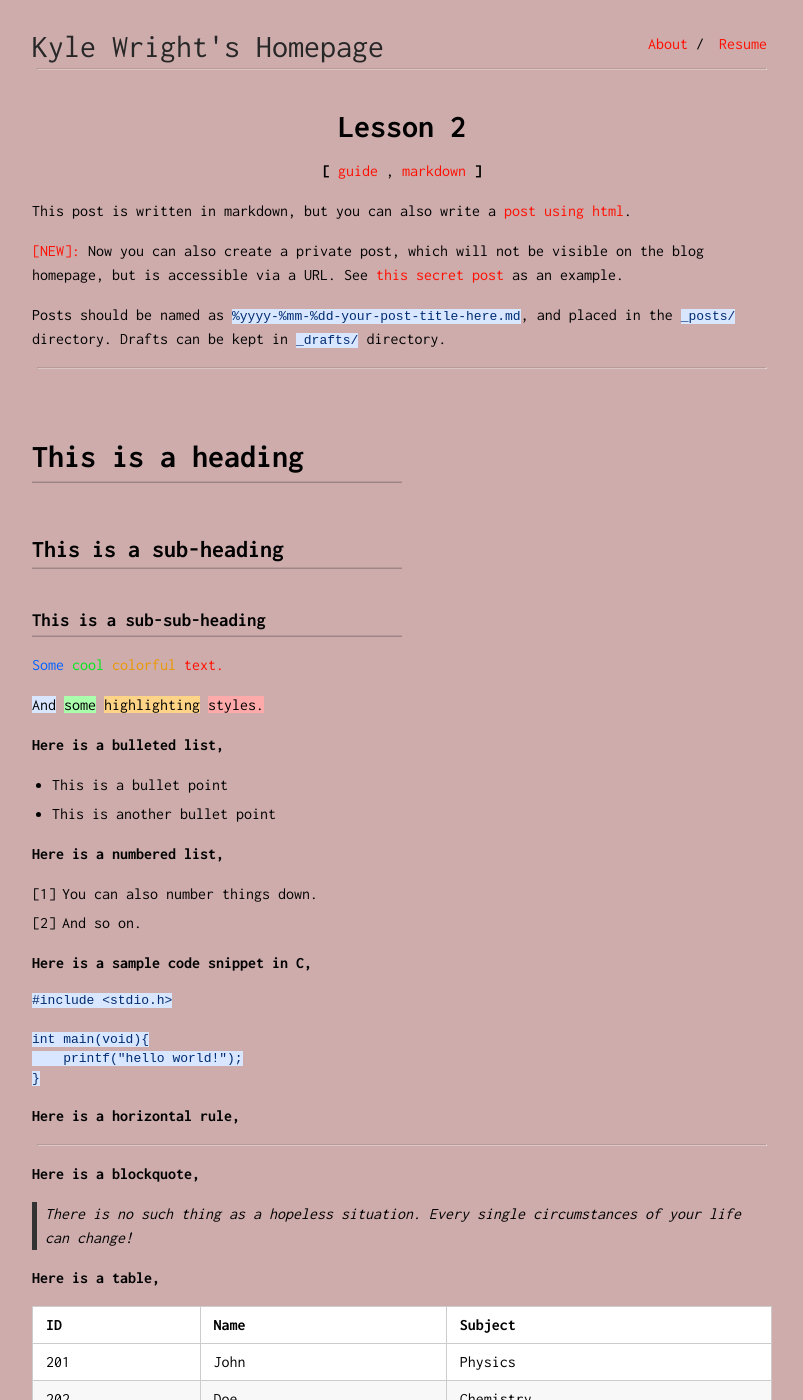
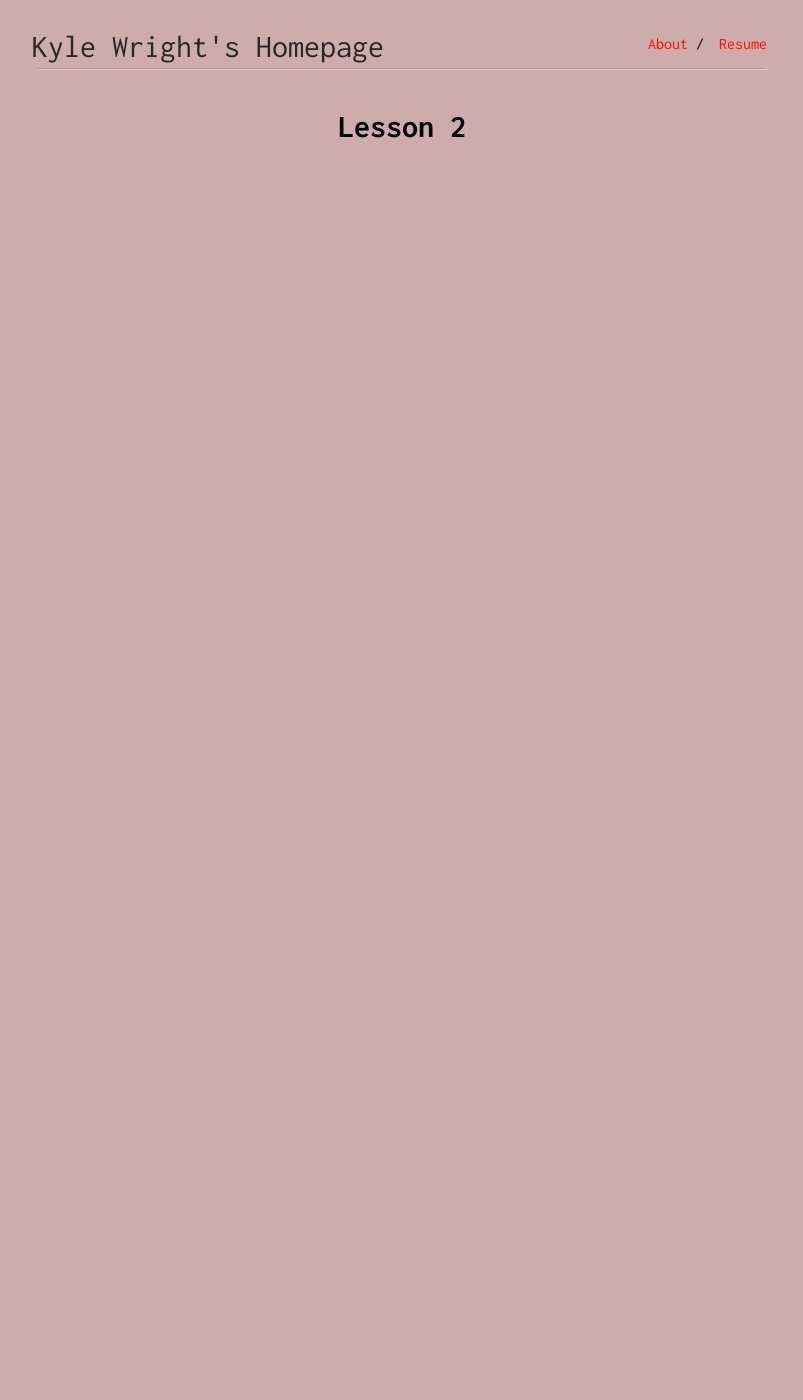
Before and after one commit to wright2002/system-design-project-1, a Jekyll site: the page built from _posts/2022-09-05-lesson-2.md, in a window 1280 px wide and 1400 px high. Shown: the whole window, without its empty margins (238-1041 px from the left). Built offline with Jekyll 4.4.1, drawn with Linux system fonts in a browser that asks for light colours; some of the changed text lies outside the part shown.

Commit message:
cleaned up posts more

````diff
--- a/_posts/2022-09-05-lesson-2.md
+++ b/_posts/2022-09-05-lesson-2.md
@@ -1,70 +1,5 @@
 ---
 layout: post
 title: Lesson 2
-subtitle: CMPT330 - System Design
-tags: [guide, markdown]
+date: 2022-09-05
 ---
-
-This post is written in markdown, but you can also write a [post using html]({% link _posts/2020-02-27-html-posts.html %}).
-
-<span class="color-red">[NEW]:</span> Now you can also create a private post, which will not be visible on the blog homepage, but is accessible via a URL. See [this secret post]({% link _posts/2020-04-05-private-example.html %}) as an example.
-
-Posts should be named as `%yyyy-%mm-%dd-your-post-title-here.md`, and placed in the `_posts/` directory. Drafts can be kept in `_drafts/` directory.
-
--------------
-
-# This is a heading
-## This is a sub-heading
-### This is a sub-sub-heading
-
-<span class="color-blue">Some</span>
-<span class="color-green">cool</span>
-<span class="color-orange">colorful</span>
-<span class="color-red">text.</span><br>
-
-<span class="highlight-blue">And</span>
-<span class="highlight-green">some</span>
-<span class="highlight-orange">highlighting</span>
-<span class="highlight-red">styles.</span>
-
-**Here is a bulleted list,**
- - This is a bullet point
- - This is another bullet point
-
-
-**Here is a numbered list,**
-1. You can also number things down.
-2. And so on.
-
-**Here is a sample code snippet in C,**
-```C
-#include <stdio.h>
-
-int main(void){
-    printf("hello world!");
-}
-```
-
-**Here is a horizontal rule,**
-
---------------
-
-**Here is a blockquote,**
-
-> There is no such thing as a hopeless situation. Every single
-> circumstances of your life can change!
-
-**Here is a table,**
-
-ID  | Name   | Subject
-----|--------|--------
-201 | John   | Physics
-202 | Doe    | Chemistry
-203 | Samson | Biology
-
-**Here is a link,**<br>
-[GitHub Inc.](https://github.com) is a web-based hosting service
-for version control using Git
-
-**Here is an image,**<br>
-![](../assets/autumn.jpg)
````
Also changed, not shown: _posts/2022-08-29-lesson-1.md (+1 -16 lines), _posts/2022-09-12-lesson-3.md (+1 -66 lines).
